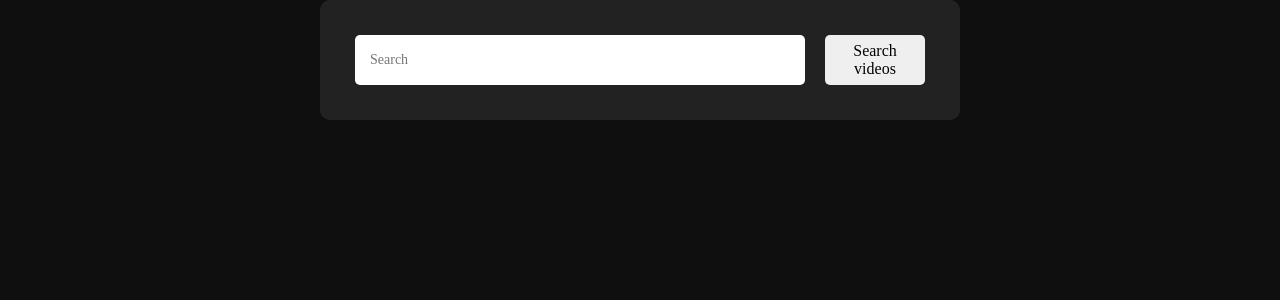
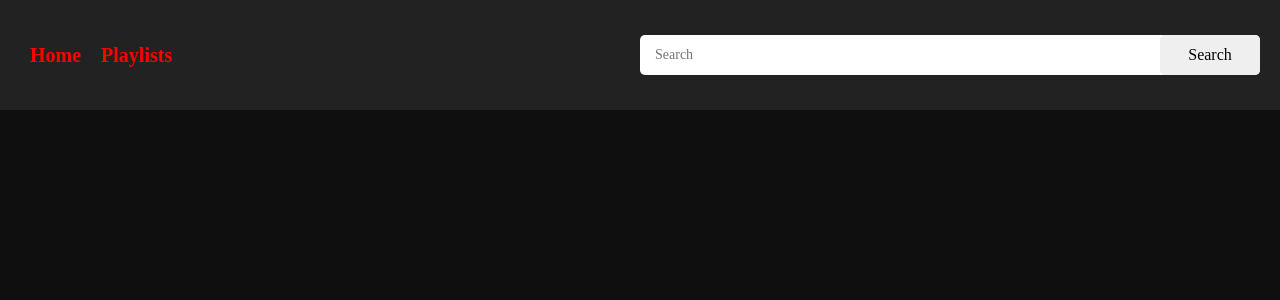
Before and after one commit to totisama/youtube-player, a React (Vite) app: page / in a window 1280 px wide. Shown: the top 300 px of the page. Built offline with nearby package versions, Linux system fonts and the light colour scheme.

Commit message:
Create navBar component and change Form style

```diff
--- /dev/null
+++ b/src/components/NavBar.tsx
@@ -0,0 +1,64 @@
+import { Link } from 'react-router-dom'
+import { SearchForm } from './SearchForm.tsx'
+import styled from 'styled-components'
+
+const Header = styled.header`
+  width: 100%;
+  display: flex;
+  background: #222222;
+  padding: 0px 20px;
+  justify-content: space-between;
+`
+
+const Nav = styled.nav`
+  background: #222222;
+  width: 50%;
+  display: flex;
+  justify-content: start;
+  padding-left: 10px;
+`
+
+const Ul = styled.ul`
+  height: 100%;
+  display: flex;
+  gap: 20px;
+  align-items: center;
+  justify-content: center;
+  margin: 0;
+  padding: 0;
+`
+
+const Li = styled.li`
+  list-style: none;
+`
+
+export const Item = styled(Link)`
+  list-style: none;
+  color: #ff0000;
+  font-size: 20px;
+  font-weight: bold;
+  text-decoration: none;
+
+  &:hover {
+    color: #cacfd7;
+    text-decoration: underline;
+  }
+`
+
+export const NavBar = () => {
+  return (
+    <Header>
+      <Nav>
+        <Ul>
+          <Li>
+            <Item to={'/'}>Home</Item>
+          </Li>
+          <Li>
+            <Item to="/playlists">Playlists</Item>
+          </Li>
+        </Ul>
+      </Nav>
+      <SearchForm />
+    </Header>
+  )
+}
--- a/src/components/SearchForm.tsx
+++ b/src/components/SearchForm.tsx
@@ -2,28 +2,36 @@ import styled from 'styled-components'
 import { useLocation, useNavigate, useSearchParams } from 'react-router-dom'
 
 const Form = styled.form`
-  background: #222222;
   width: 50%;
   display: flex;
   margin: 0 auto;
-  padding: 35px;
+  padding: 35px 0px;
   border-radius: 10px;
-  gap: 20px;
+  align-items: center;
+  justify-content: center;
+  margin: 0px;
+`
+
+const FormContainer = styled.div`
+  width: 100%;
+  display: flex;
+  position: relative;
 `
 
 const ButtonForm = styled.button`
   outline: 0;
   min-width: 100px;
-  width: 20%;
-  height: 50px;
+  width: 10%;
+  height: 40px;
   border: 0;
   color: #000000;
-  font-size: 14px;
   transition: all 0.3s ease;
   cursor: pointer;
   border-radius: 5px;
   text-align: center;
   font-size: 16px;
+  position: absolute;
+  right: 0;
 
   &:hover {
     background: #cacfd7;
@@ -33,7 +41,7 @@ const ButtonForm = styled.button`
 const Input = styled.input`
   min-width: 200px;
   width: 100%;
-  height: 50px;
+  height: 40px;
   border-radius: 5px;
   border: 0;
   padding: 15px;
@@ -74,16 +82,16 @@ export const SearchForm = () => {
   }
 
   return (
-    <section>
-      <Form onSubmit={submit}>
+    <Form onSubmit={submit}>
+      <FormContainer>
         <Input
           type="text"
           name="name"
           placeholder="Search"
           defaultValue={search}
         />
-        <ButtonForm>Search videos</ButtonForm>
-      </Form>
-    </section>
+        <ButtonForm>Search</ButtonForm>
+      </FormContainer>
+    </Form>
   )
 }
--- a/src/main.tsx
+++ b/src/main.tsx
@@ -3,18 +3,20 @@ import ReactDOM from 'react-dom/client'
 import Home from './routes/Home.tsx'
 import { VideoDetails } from './routes/VideoDetails.tsx'
 import { BrowserRouter, Routes, Route } from 'react-router-dom'
-import { SearchForm } from './components/SearchForm.tsx'
+import { CurrentVideoProvider } from './context/CurrentVideo.tsx'
+import { Playlists } from './routes/Playlists.tsx'
 import './index.css'
-import { CurrentVideoProvider } from './context/CurrentVideo.tsx'
+import { NavBar } from './components/NavBar.tsx'
 
 ReactDOM.createRoot(document.getElementById('root')!).render(
   <React.StrictMode>
     <CurrentVideoProvider>
       <BrowserRouter>
-        <SearchForm />
+        <NavBar />
         <Routes>
           <Route path="/" element={<Home />} />
           <Route path="/detail/:id" element={<VideoDetails />} />
+          <Route path="/playlists/" element={<Playlists />} />
         </Routes>
       </BrowserRouter>
     </CurrentVideoProvider>
```
